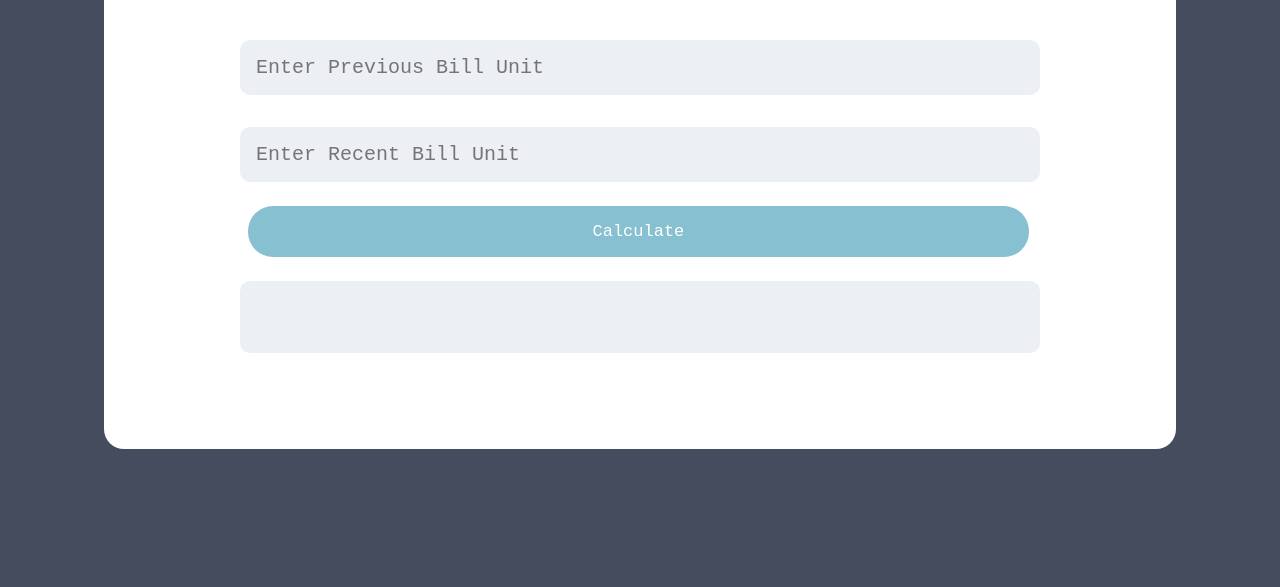
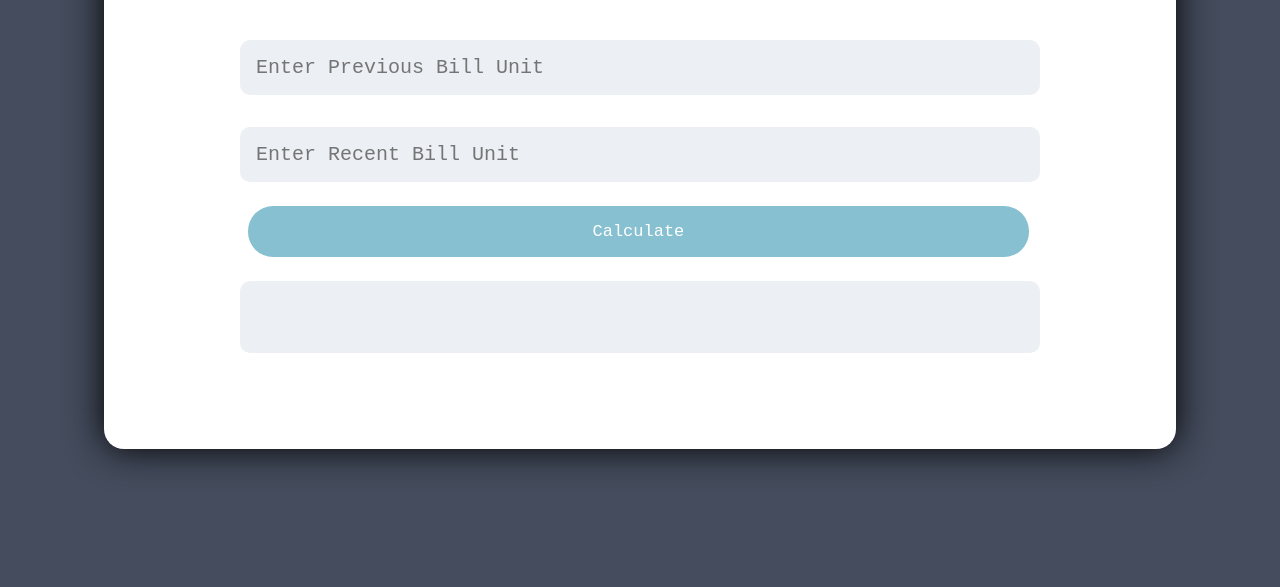
Before and after one commit to nayandeepana/Electricity_Bill_Calculator, a plain HTML site: page index.html in a window 1280 px wide. Shown: the part 229-816 px from the top of the page. Drawn offline with Linux system fonts and the light colour scheme.

Commit message:
Update style.css

```diff
--- a/style.css
+++ b/style.css
@@ -15,6 +15,7 @@ body{
     justify-content: center;
     align-items: center;
     width: 80dvw;
+    box-shadow: 0 0 37px rgba(0, 0, 0, 18.1);
 }
 
 h3{
```
